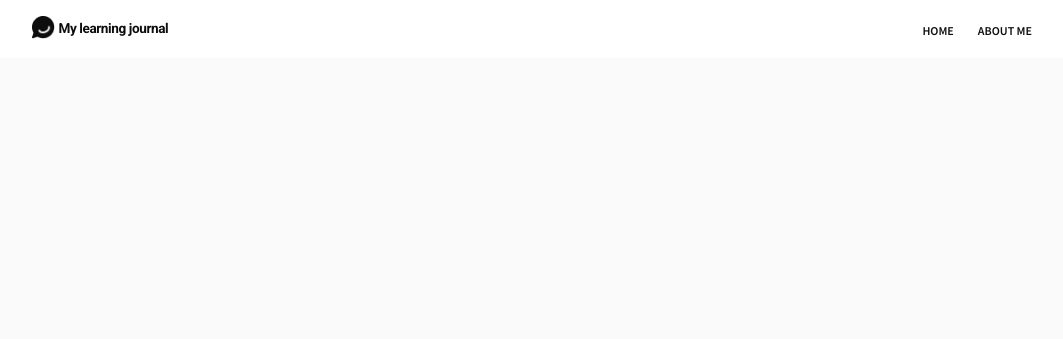
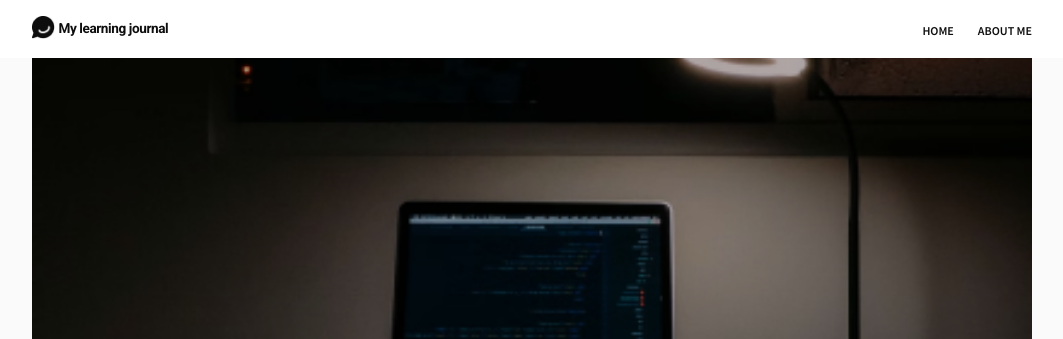
Before and after one commit to hinedy/Learning-Journal, a website built with Vite: page index.html in a window 1280 px wide. Shown: the top 339 px of the page, without its empty margins (108-1171 px from the left). Built offline with nearby package versions, Linux system fonts and the light colour scheme; files whose address does not match are found by name.

Commit message:
Update style.css

```diff
--- a/css/style.css
+++ b/css/style.css
@@ -87,7 +87,7 @@ ul{
 /* Hero */
 
 .hero-post {
-    background: url("./images/article-image-hero.png");
+    background: url("../images/article-image-hero.png");
     background-position: center;
     background-repeat: no-repeat;
     background-size: cover;
```
